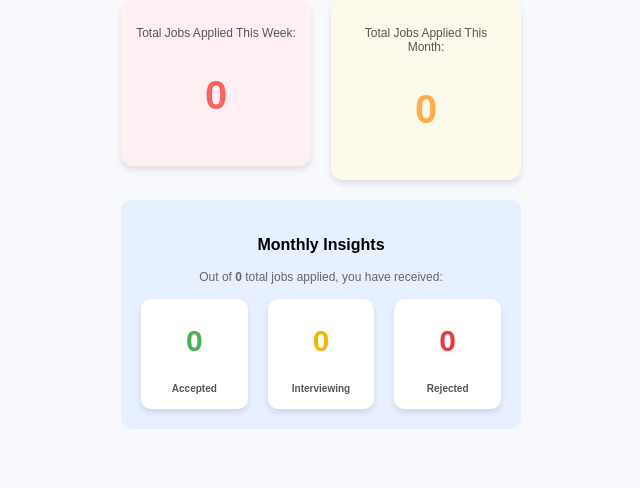
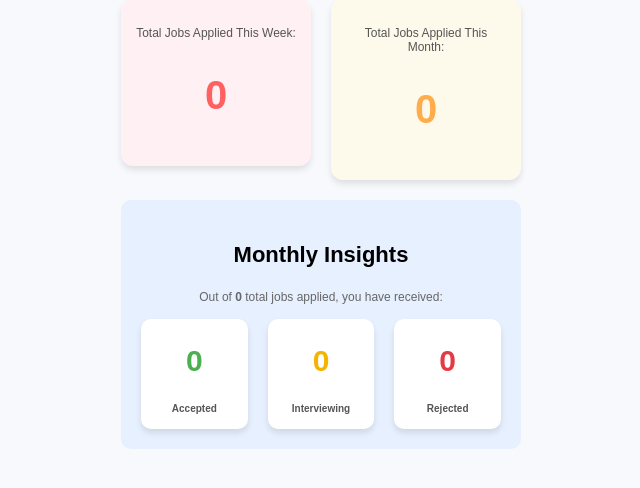
Before and after one commit to software-students-spring2025/web-app, a Flask app: page /home in a window 1280 px wide. Shown: the part 177-665 px from the top of the page, without its empty margins (319-959 px from the left). Run offline with Flask 3, Linux system fonts and the light colour scheme; data that the repository does not hold is empty.

Commit message:
modified dashboard page

```diff
--- a/job-tracker/static/css/home.css
+++ b/job-tracker/static/css/home.css
@@ -78,7 +78,7 @@ body {
 }
 
 .monthly-insights h3 {
-    font-size: 16px;
+    font-size: 22px;
     font-weight: bold;
 }
 
```
